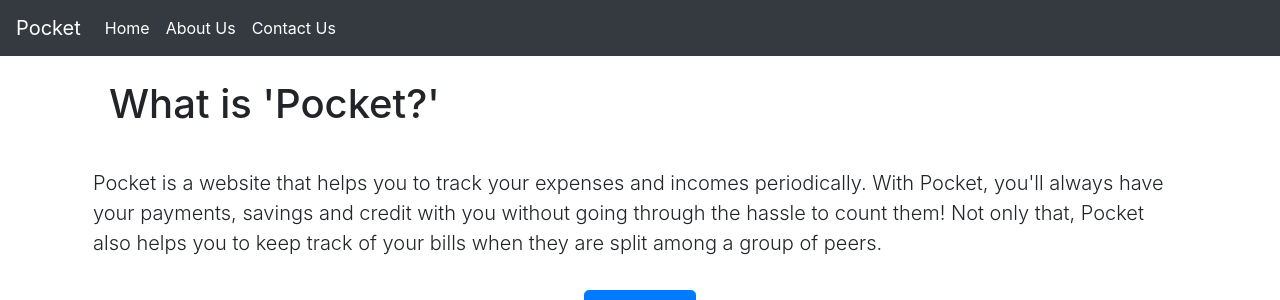
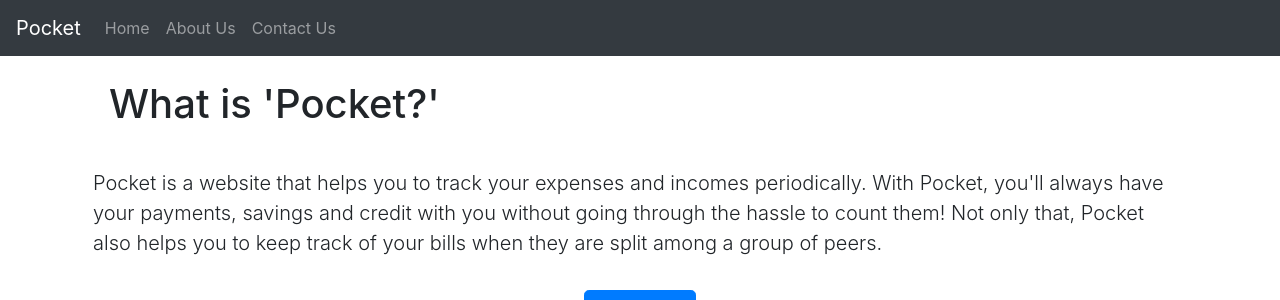
Before and after one commit to SoumyaMukhija/wallet, a Flask app: page /about in a window 1280 px wide. Shown: the top 300 px of the page. Run offline with Flask 2, Linux system fonts and the light colour scheme; some libraries are stand-ins or nearby versions.

Commit message:
Add files via upload

```diff
--- a/templates/includes/_navbar.html
+++ b/templates/includes/_navbar.html
@@ -1,18 +1,18 @@
 <nav class="navbar navbar-expand-lg navbar-dark bg-dark">
-  <a class="navbar-brand" href="/">Pocket</a>
+  <a class="navbar-brand active" href="/">Pocket</a>
   <button class="navbar-toggler" type="button" data-toggle="collapse" data-target="#navbarSupportedContent" aria-controls="navbarSupportedContent" aria-expanded="false" aria-label="Toggle navigation">
     <span class="navbar-toggler-icon"></span>
   </button>
 
-  <div class="collapse navbar-collapse" id="navbarSupportedContent">
+  <div class="collapse navbar-collapse" id="navbarResponsive">
     <ul class="navbar-nav mr-auto">
-      <li class="nav-item active">
+      <li class="nav-item">
         <a class="nav-link" href="/">Home <span class="sr-only">(current)</span></a>
       </li>
-      <li class="nav-item active">
+      <li class="nav-item">
         <a class="nav-link" href="/about">About Us <span class="sr-only">(current)</span></a>
       </li>
-      <li class="nav-item active">
+      <li class="nav-item">
         <a class="nav-link" href="/contact">Contact Us <span class="sr-only">(current)</span></a>
       </li>
     </ul>
```
